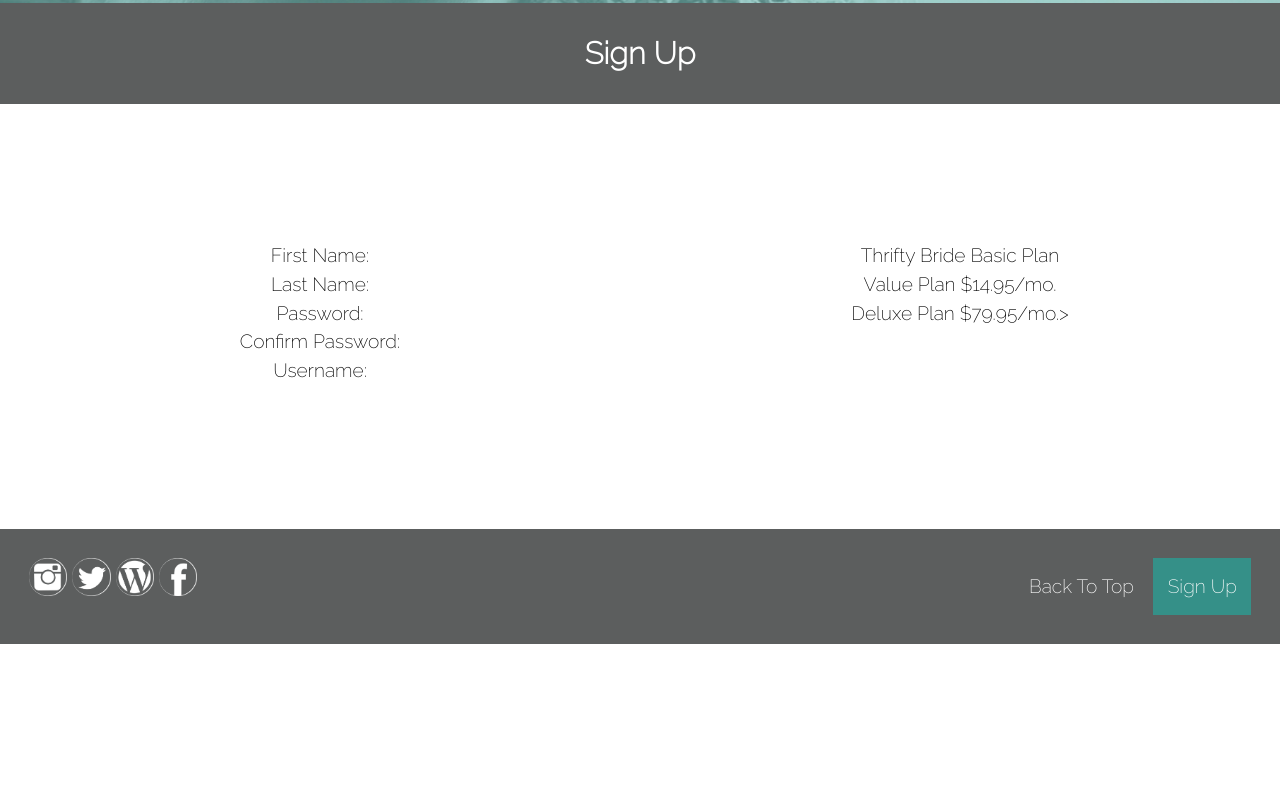
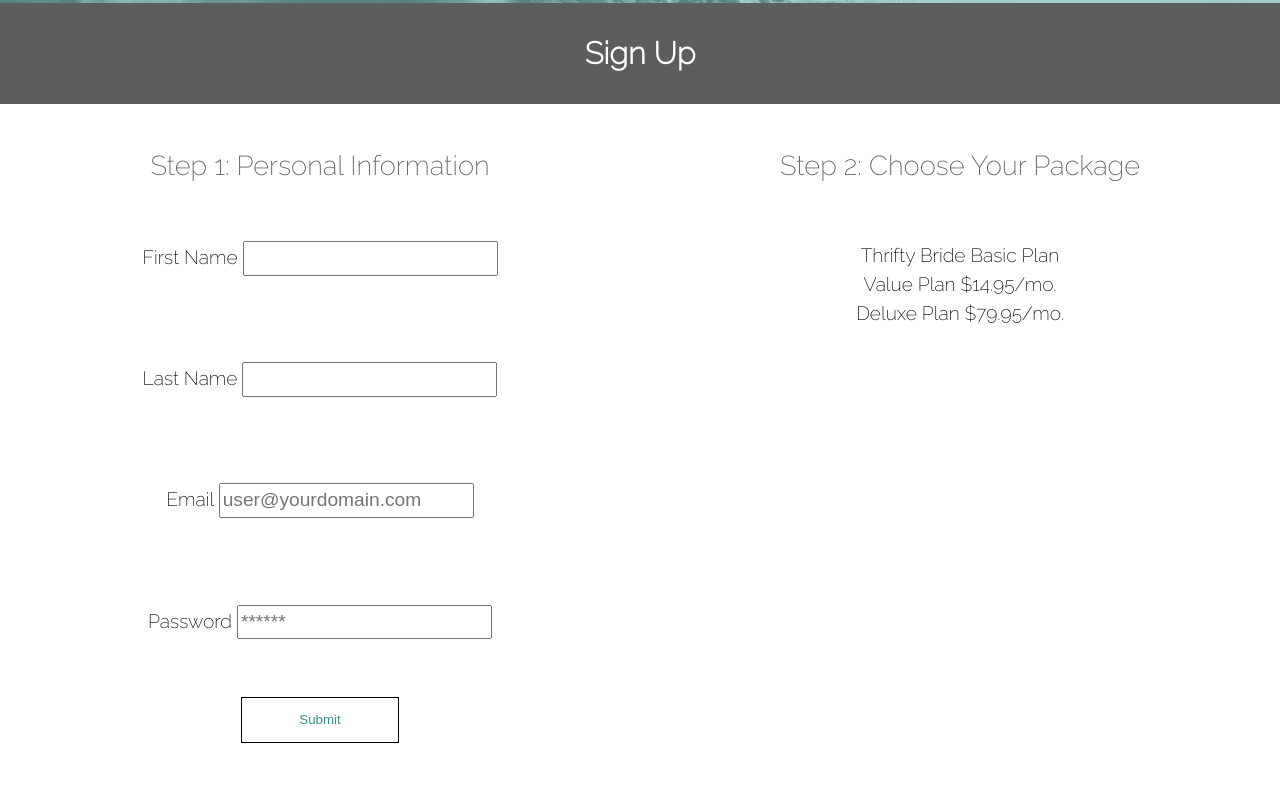
Before and after one commit to kaybow/dsn1675-saas-website, a plain HTML site: page signup.html in a window 1280 px wide. Shown: the part 510-1296 px from the top of the page. Before the commit the page ends 1154 px from the top, so only its background shows below. Drawn offline with Linux system fonts and the light colour scheme.

Commit message:
Styling form on sign up page

```diff
--- a/css/main.css
+++ b/css/main.css
@@ -13,6 +13,10 @@
 
 h3 {
 	font-weight: normal;
+}
+
+.step {
+	color: #5c5e5e;
 }
 
 .banner-img {
--- a/signup.html
+++ b/signup.html
@@ -30,7 +30,7 @@
 				<ol class="grid">
 					<li class="unit xs-1 s-1-4 m-1-4 l-1-4 gutter island-1-2"><a href="tour.html" alt="Tour page">Tour</a></li>
 					<li class="unit xs-1 s-1-4 m-1-4 l-1-4 gutter island-1-2"><a href="pricing.html" alt="Pricing page">Pricing</a></li>
-					<li class="unit xs-1 s-1-4 m-1-4 l-1-4 gutter island-1-2"><a href="" alt="Log in">Log In</a></li>
+					<li class="unit xs-1 s-1-4 m-1-4 l-1-4 gutter island-1-2"><a href="signup.html" alt="Log in">Log In</a></li>
 				</ol>
 			</nav>
 		</div>
@@ -54,13 +54,37 @@
 
 	<div class="grid">
 		<div class="unit xs-1 s-1 m-1 l-1-2 text-center pad-t-1-2">
-			<h3>Step 1: Personal Information</h3>
-			<p><br>First Name:<br>Last Name:<br>Password:<br>Confirm Password:<br>Username:</p>
+			<h3 class="step">Step 1: Personal Information</h3>
+				<form>
+					<div class="text-center pad-top pad-b-2">
+						<label>First Name</label>
+							<input id="first name" required name="name">
+					</div>
+
+					<div class="text-center pad-top pad-b-2">
+						<label>Last Name</label>
+							<input id="last name" required name="name">
+					</div>
+
+					<div class="text-center pad-top pad-b-2">
+						<label>Email</label>
+							<input id="email" type="email" name="email" required placeholder="user@yourdomain.com">
+					</div>
+
+					<div class="text-center pad-top pad-b-2">
+						<label>Password</label>
+							<input type="password" id="password" required name="password" required placeholder="******" >
+					</div>
+
+					<div class="text-center pad-b">
+						<button class="startbutton island-1-2 gutter-2" type="Submit">Submit</a>
+					</div>
+				</form>
 		</div>
 
 		<div class="unit xs-1 s-1 m-1 l-1-2 text-center pad-t-1-2">
-			<h3>Step 2: Choose Your Package</h3>
-			<p><br>Thrifty Bride Basic Plan<br>Value Plan $14.95/mo.<br>Deluxe Plan $79.95/mo.></p>
+			<h3 class="step">Step 2: Choose Your Package</h3>
+			<p><br>Thrifty Bride Basic Plan<br>Value Plan $14.95/mo.<br>Deluxe Plan $79.95/mo.</p>
 		</div>
 	</div>
 
@@ -69,6 +93,9 @@
 			<a href="" class="a island-1-2" alt="create account"><b>Create Account</b></a>
 		</div>
 	</div>
+
+</main>
+
 
 	<footer class="masthead gutter pad-t">
 
@@ -89,8 +116,5 @@
 		</div>
 	</footer>
 
-
-</main>
-
 </body>
 </html>
```
Also changed, not shown: index.html (+2 -3 lines), pricing.html (+2 -3 lines), tour.html (+2 -3 lines).
